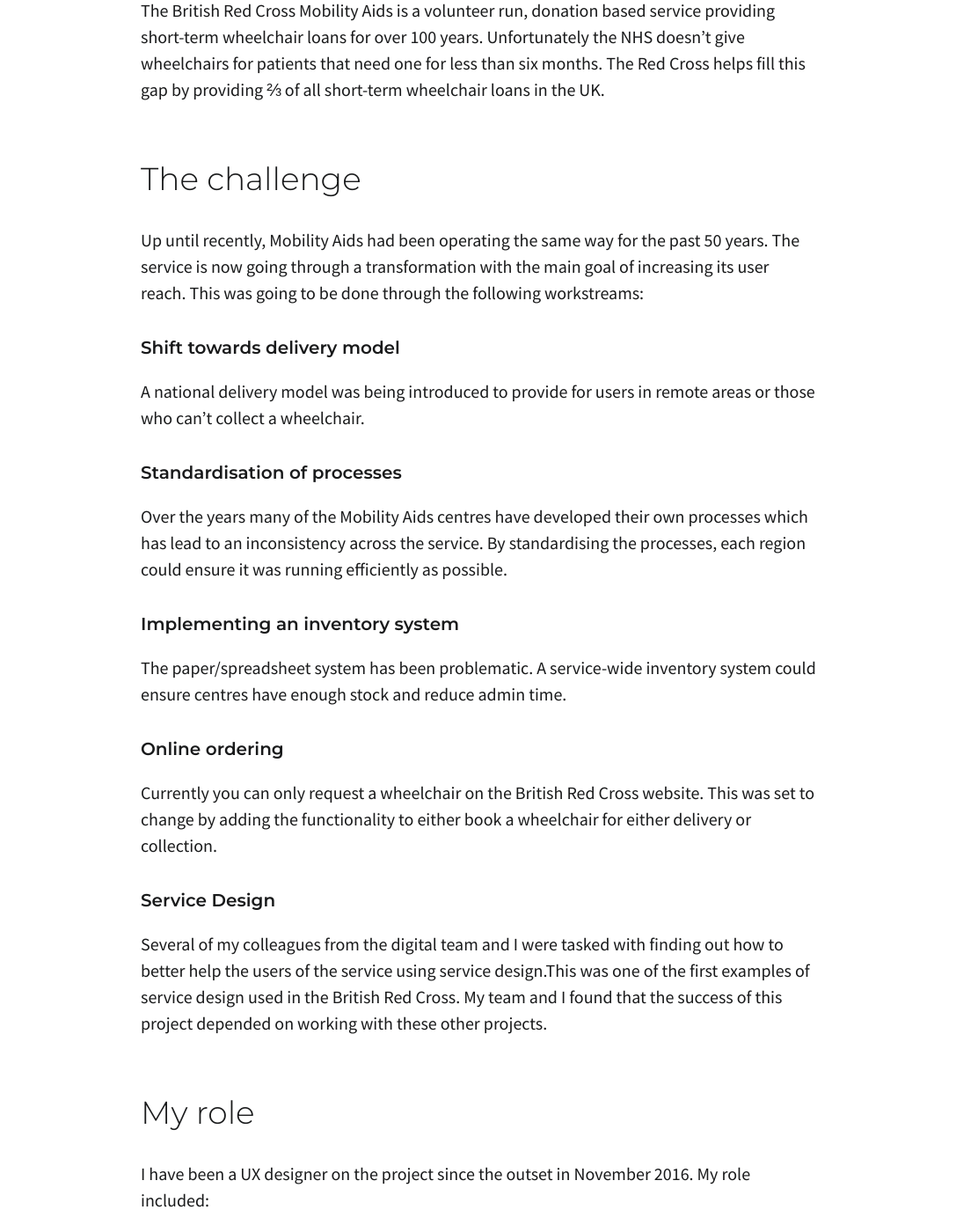
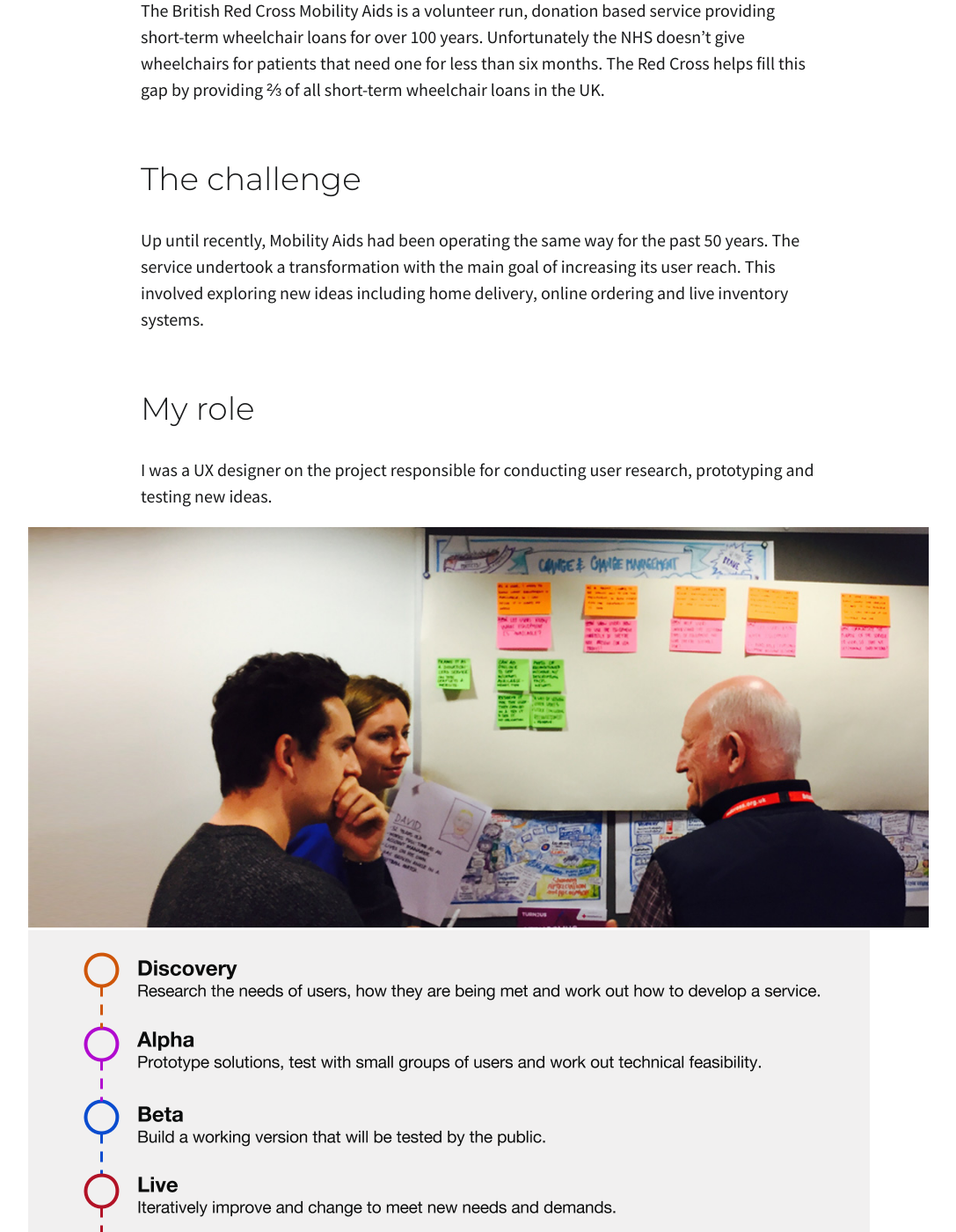
Before and after one commit to adamgparsons/portfolio-website, a Jekyll site: the page built from app/_posts/2018-10-22-british-red-cross.markdown, in a window 1280 px wide and 1400 px high, scrolled down 329 px. Shown: the whole window at 88% size, without its empty margins (96-1183 px from the left). Built offline with Jekyll 4.4.1, drawn with Linux system fonts in a browser that asks for light colours; some of the changed text lies outside the part shown.

Commit message:
New brc content fixes #5

```diff
--- a/app/_posts/2018-10-22-british-red-cross.markdown
+++ b/app/_posts/2018-10-22-british-red-cross.markdown
@@ -9,127 +9,61 @@
 
 ## The challenge
 
-Up until recently, Mobility Aids had been operating the same way for the past 50 years. The service is now going through a transformation with the main goal of increasing its user reach. This was going to be done through the following workstreams:
+Up until recently, Mobility Aids had been operating the same way for the past 50 years. The service undertook a transformation with the main goal of increasing its user reach. This involved exploring new ideas including home delivery, online ordering and live inventory systems.
 
-### Shift towards delivery model
-
-A national delivery model was being introduced to provide for users in remote areas or those who can’t collect a wheelchair.
-
-### Standardisation of processes
-
-Over the years many of the Mobility Aids centres have developed their own processes which has lead to an inconsistency across the service. By standardising the processes, each region could ensure it was running efficiently as possible.
-
-### Implementing an inventory system
-
-The paper/spreadsheet system has been problematic. A service-wide inventory system could ensure centres have enough stock and reduce admin time.
-
-### Online ordering
-
-Currently you can only request a wheelchair on the British Red Cross website. This was set to change by adding the functionality to either book a wheelchair for either delivery or collection.
-
-### Service Design
-
-Several of my colleagues from the digital team and I were tasked with finding out how to better help the users of the service using service design.This was one of the first examples of service design used in the British Red Cross. My team and I found that the success of this project depended on working with these other projects.
 
 ## My role
 
-I have been a UX designer on the project since the outset in November 2016. My role included:
-
-### User research
-
-I travelled around the UK to speak to users, volunteers and staff to get an understanding of the service. Discovering pain points and opportunities helped shape the new service.
-
-### Working with and within the service
-
-Running workshops with staff to get a shared understanding of problems need tackling.
-
-### Prototyping and testing
-
-I designed prototypes to test assumptions and inform what the service could look like. Presenting them with user feedback to stakeholders helped gain alignment and drove decision making.
+I was a UX designer on the project responsible for conducting user research, prototyping and testing new ideas.
 
 <div>
 <img src="/assets/images/brc/brc1.jpg" alt="Workshop with volunteers">
 </div>
 
-## Approach
-
-For this project the team adopted the GDS service manual approach.
 
 <div>
 <img src="/assets/images/brc/brc2.png" alt="Project approach">
 </div>
 
-The core team expanded to include more staff from the service as the project went on. We presented regularly to stakeholders which helped build confidence and secure more commitment when needed.
 
 ## Discovery
 
-In the discovery phase our aim was to find out who the service users are and how well their needs are met.
-Over 4 weeks our team interviewed users and staff, ran workshops, reviewed analytics, mapped out the existing service and created a prototype.
-
-### Discovery prototype
-
-During the last week of discovery we created a prototype to test a potential online ordering system with users. Presenting a prototype early on in the project was a great way of demonstrating the impact of the research and show stakeholders what alpha could look like.
-The prototype:
-
-- allows users to order a wheelchair for collection or delivery
-- prompts the user to return the wheelchair at the end of the loan
-- allows users to make a donation online
+In the discovery phase our aim was to find out who the service users are and how well their needs are met. Over 4 weeks our team interviewed users and staff, ran workshops, reviewed analytics, mapped out the existing service and created a prototype. These are the key insights that informed what we' do in alpha:
 
 <div>
 <img src="/assets/images/brc/brc3.png" alt="Discovery prototype">
 </div>
 
-## Discovery insights
-
-These are the key insights that informed what we would do in alpha:
-
 ### Users don’t know they can get a wheelchair, unless they speak to the Red Cross
 
 Users needed to ring up to find out if, how and when they could get a wheelchair. This is a problem for users as the centres are generally open for a handful of hours a week.
 
-> “My husband got out of hospital on Friday. I tried calling but you were closed.”
-> -Service user
+>“My husband got out of hospital on Friday. I tried calling but you were closed.” *-Service user*
 
 ### Users keep a wheelchair longer than they need it
 
 Users would often forget or put off returning a wheelchair. This could prevent someone else from getting one in peak season.
 
-> “I only needed the wheelchair for the weekend but kept it for a month.”
-> -Service user
+>“I only needed the wheelchair for the weekend but kept it for a month.” *-Service user*
 
 ### Users don’t know how much to donate
 
-Users are unsure how long they'll need the wheelchair and prefer to donate when returning it.
+Users are unsure how long they’ll need the wheelchair and prefer to donate when returning it.
 
-> “I’ll give more after I know how long I need it for.”
-> -Service user
+>“I’ll give more after I know how long I need it for.” *-Service user*
 
-### Users recommend the service to other users
-
-Users were happy to recommend the service but they can only do this by word of mouth.
-
-> “I came to see the service the second time I needed a wheelchair so I could tell friends and family.”
-> -Service user
-
-### Mapping the opportunities
-
-We plotted the insights onto a user journey map to help frame the key areas to focus in alpha.
-
-<div>
-<img src="/assets/images/brc/brc4.png" alt="Opportunity map">
-</div>
 
 ### Improving service awareness requires more research
 
-Many patients discharged from hospitals didn't know they could get a wheelchair from the Red Cross. We found awareness of the service within the hospital system was a complex problem warranting its own discovery.
+Many patients discharged from hospitals didn’t know they could get a wheelchair from the Red Cross. We found awareness of the service within the hospital system was a complex problem warranting its own discovery.
 
 ### Doubts about delivery
 
-Towards the end of discovery, I was beginning to have doubts about the shift towards delivering wheelchairs as most users preferred to collect a wheelchair. In Alpha, we would need to delve deeper to establish whether a move towards delivery would support user need.
+Towards the end of discovery, our team beginning to have doubts about the shift towards delivering wheelchairs as most users preferred to collect a wheelchair. In Alpha, we would need to delve deeper to establish whether a move towards delivery would support user need.
 
 ### Teaming up with the online ordering project
 
-By allowing a user to order a wheelchair online you could help them understand if they can get one. We’d already created a prototype based our insights so it made sense from this point on to team up with the online ordering project in alpha.
+By showing wheelchair availability online, users would know when and how they could get one. It made sense from this point on to team up with the online ordering project in alpha.
 
 ## Alpha
 
@@ -153,56 +87,34 @@
 
 ### Prototype 3: Wheelchair checkout for volunteers
 
-This Invision prototype allows a volunteer to confirm a user has collected a wheelchair. This was our first attempt at designing an alternative to the inventory system interface the volunteers have to use. Some volunteers were nervous to try it out but all could complete the checkout processes quickly and unaided.
+This Invision prototype allows a volunteer to confirm a user has collected a wheelchair. This was our first attempt at designing an alternative to the default inventory system interface the volunteers have to use. Some volunteers were nervous to try it out but all could complete the checkout processes quickly and unaided.
+
 
 <div>
 <img src="/assets/images/brc/brc7.png" alt="Prototype 3">
 </div>
 
-## Alpha Findings
-
 ### More users chose to collect a wheelchair
 
 We ran several rounds of usability and online click tests with prototypes in a variety of scenarios. In all the tests users chose to collect a wheelchair rather than get it delivered.
 
-> “I’d collect it to save money on the delivery cost and so I can see the wheelchair.”
-> -Service user
+>“I’d collect it to save money on the delivery cost and so I can see the wheelchair.” *-Service user*
 
 ### Users could complete the process online but some preferred to do it offline
 
 During testing, some users preferred to get in touch with the service if they were unsure of something. We learnt that this is something we’ll need to accommodate for in beta.
 
-> “I’d call up at this point. I prefer to speak to someone because it makes me feel more comfortable.”
-> -Service user
+>“I’d call up at this point. I prefer to speak to someone because it makes me feel more comfortable.” *-Service user*
 
-### Volunteers found the inventory system difficult to use
-
-Volunteers required training and a considerable amount of hours to build confidence in using the system. We also learnt through testing our checkout prototype with volunteers that we could design something much more suitable for them to use.
-
-> “I would totally feel useless using this. Because it’s suppose to be a simple thing to do.”
-> -Volunteer
-
-### Adding the inventory system specialist to the team
-
-By teaming up with the inventory specialist, we could understand the restrictions and opportunities to design a system the volunteers would want to use. In the process we de-siloed another project within the Mobility Aids transformation and help grow the team for beta.
 
 ### Moving away from a delivery model
 
-By the end of beta, we had substantial evidence that the proposed wheelchair delivery model was not going to support user need. So for beta we would be focusing on making it easier for users to collect a wheelchair. There was however still the unanswered question of how to get wheelchairs to those who can’t get to a mobility aids centre, which needs further exploration.
+By the end of alpha, we had substantial evidence that the proposed wheelchair delivery model was not going to support user need. So for beta we would be focusing on making it easier for users to collect a wheelchair. There was however still the unanswered question of how to get wheelchairs to those who can’t get to a mobility aids centre, which needs further exploration.
 
-### Moving to beta
+## Moving to beta
 
 The aim for beta will be to build an end-to-end version of the service so we can further learn from users in a live environment. By limiting the amount of transactions, we can make changes to the service where needed before trying to scale nationwide.
 
-## Learnings so far
-
-### Everybody is already doing service design
-
-Throughout the course of this project I met with volunteers and staff members who had designed their own processes in isolation. By including them into the project where possible we could use their experience to design the service together.
-
-### Pushing the boundaries with prototypes
-
-In alpha our prototypes tested well with users. If I were to do this project again I'd create prototypes to test more radical ideas. The chance of failure would've increased but we could have learnt more and had a more innovative result.
 
 <div>
 <img src="/assets/images/brc/brc8.jpg" alt="Workshop post-it notes">
```
Also changed, not shown: other parts of app/_posts/2018-10-22-british-red-cross.markdown (+1 -1 lines).
